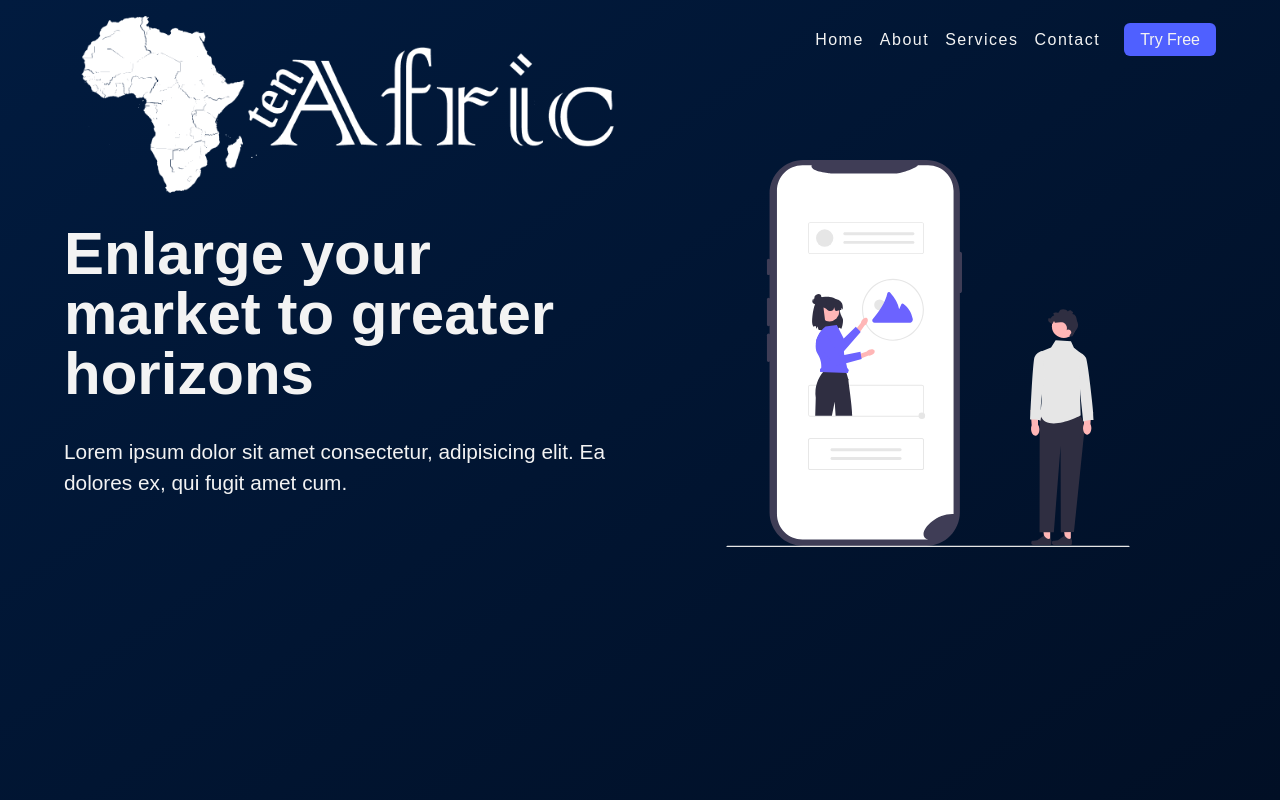
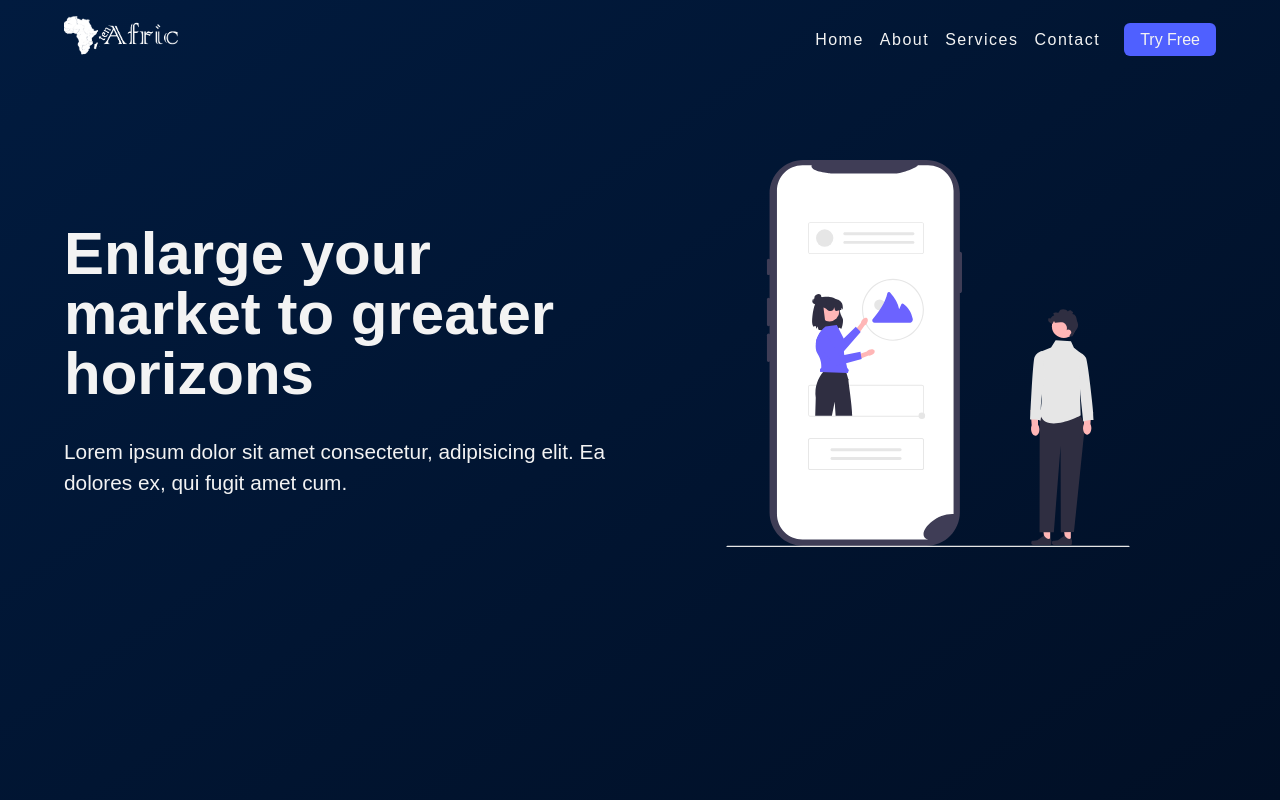
Before and after one commit to tenAfric/tenAfrik, a React (Create React App) app: page / in a window 1280 px wide. Built offline with nearby package versions, Linux system fonts and the light colour scheme.

Commit message:
once parts spell serve student

```diff
--- a/cron-logs.json
+++ b/cron-logs.json
@@ -214,6 +214,11 @@
       "id": "l59e6sdsdzlz7l7qcjp",
       "Status": "git update complete",
       "TimePushed": "7/6/2022, 12:23:04 PM"
+    },
+    {
+      "id": "l59e82fehrnp5c2quqv",
+      "Status": "git update complete",
+      "TimePushed": "7/6/2022, 12:24:04 PM"
     }
   ]
 }
--- a/src/styles/css/header.css
+++ b/src/styles/css/header.css
@@ -11,6 +11,15 @@
   .header .header-container {
     margin: 0 5%;
   }
+}
+.header .header-container .header-wrapper .brand-logo {
+  width: 20%;
+}
+.header .header-container .header-wrapper .brand-logo .logo {
+  width: 100%;
+  height: 100%;
+  -o-object-fit: cover;
+     object-fit: cover;
 }
 .header .header-container .header-wrapper .navigation {
   align-items: center;
--- a/src/styles/scss/header.scss
+++ b/src/styles/scss/header.scss
@@ -14,8 +14,11 @@ $colorLight: #f3f3f3;
         }
         .header-wrapper{
             .brand-logo{
-                .logo-text{
-
+                width: 20%;
+                .logo{
+                    width: 100%;
+                    height: 100%;
+                    object-fit: cover;
                 }
             }
             .navigation{
```
Also changed, not shown: 1 other file (tests, documents, lock files or other folders).
